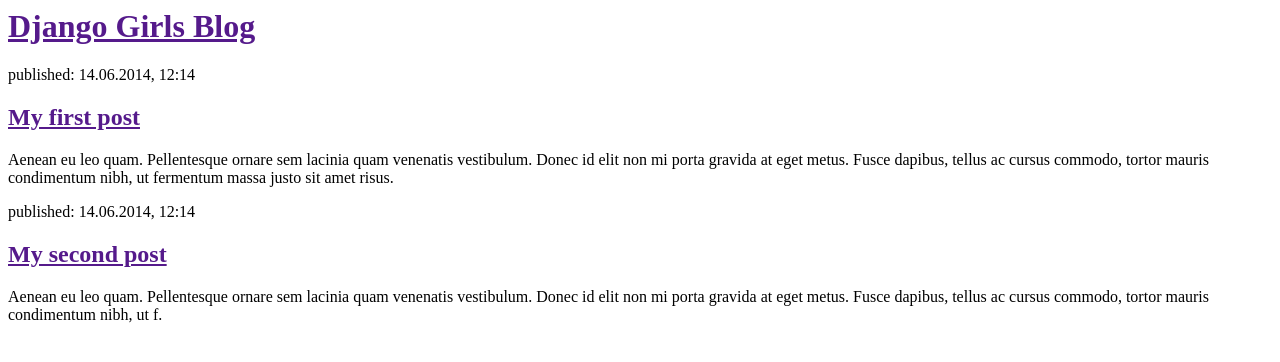
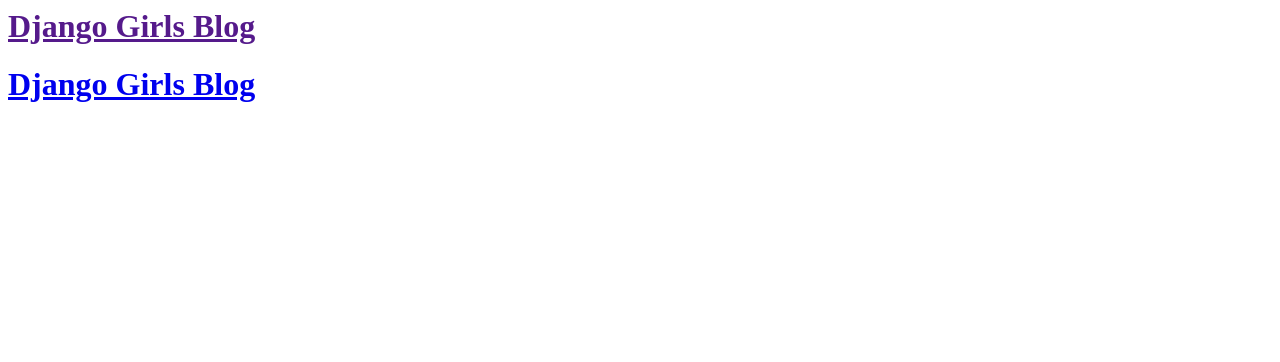
Before and after one commit to allisonseiden/djangoblog, a Django app: page / in a window 1280 px wide. Shown: the top 362 px of the page. Run offline with Django 3.2, Linux system fonts and the light colour scheme.

Commit message:
Modified templates to display posts from database.

```diff
--- a/blog/templates/blog/post_list.html
+++ b/blog/templates/blog/post_list.html
@@ -8,15 +8,17 @@
         </div>
 
         <div>
-            <p>published: 14.06.2014, 12:14</p>
-            <h2><a href="">My first post</a></h2>
-            <p>Aenean eu leo quam. Pellentesque ornare sem lacinia quam venenatis vestibulum. Donec id elit non mi porta gravida at eget metus. Fusce dapibus, tellus ac cursus commodo, tortor mauris condimentum nibh, ut fermentum massa justo sit amet risus.</p>
-        </div>
+          <div>
+  <h1><a href="/">Django Girls Blog</a></h1>
+</div>
 
-        <div>
-            <p>published: 14.06.2014, 12:14</p>
-            <h2><a href="">My second post</a></h2>
-            <p>Aenean eu leo quam. Pellentesque ornare sem lacinia quam venenatis vestibulum. Donec id elit non mi porta gravida at eget metus. Fusce dapibus, tellus ac cursus commodo, tortor mauris condimentum nibh, ut f.</p>
-        </div>
+{% for post in posts %}
+  <div>
+      <p>published: {{ post.published_date }}</p>
+      <h1><a href="">{{ post.title }}</a></h1>
+      <p>{{ post.text|linebreaksbr }}</p>
+  </div>
+{% endfor %}
+
     </body>
 </html>
--- a/blog/views.py
+++ b/blog/views.py
@@ -1,4 +1,5 @@
 from django.shortcuts import render
+from .models import Post
 
 # Create your views here.
 def post_list(request):
```
